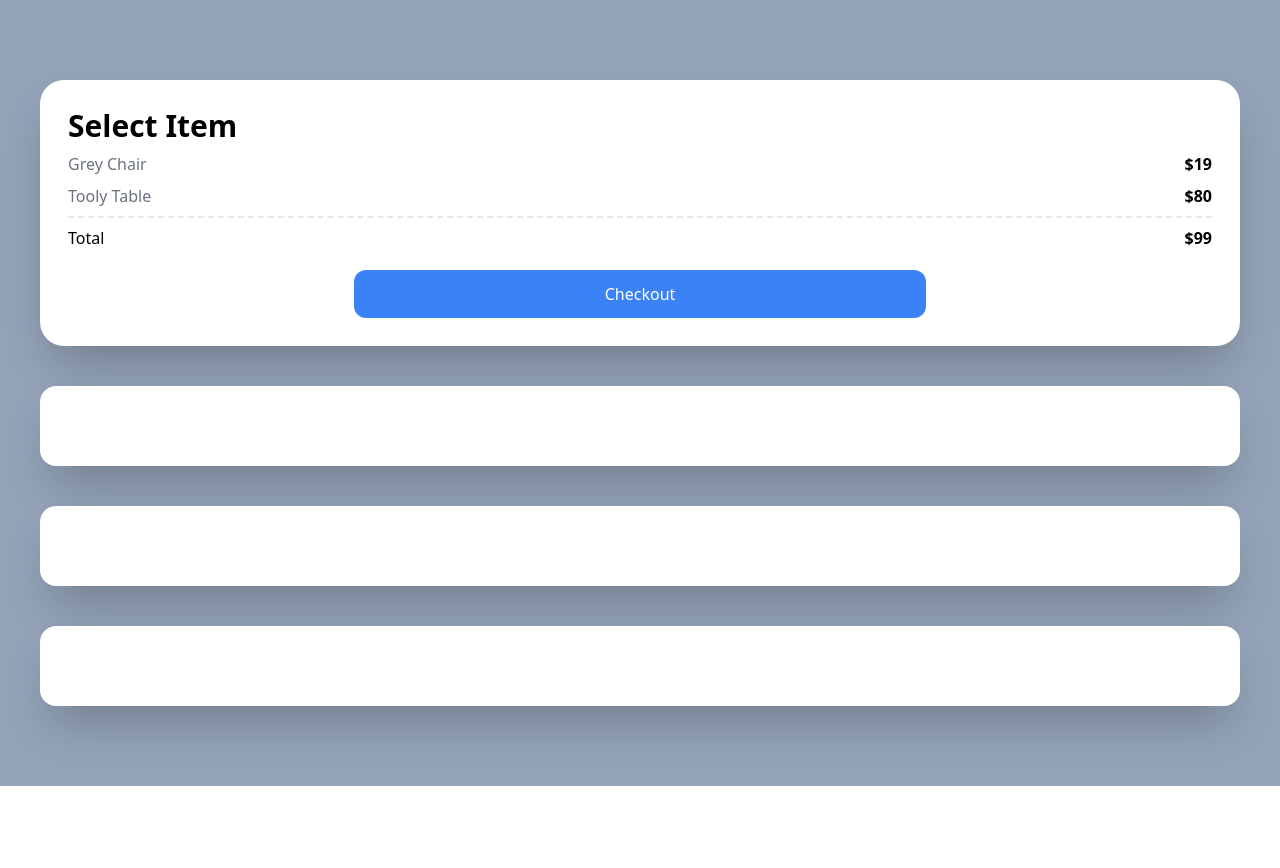
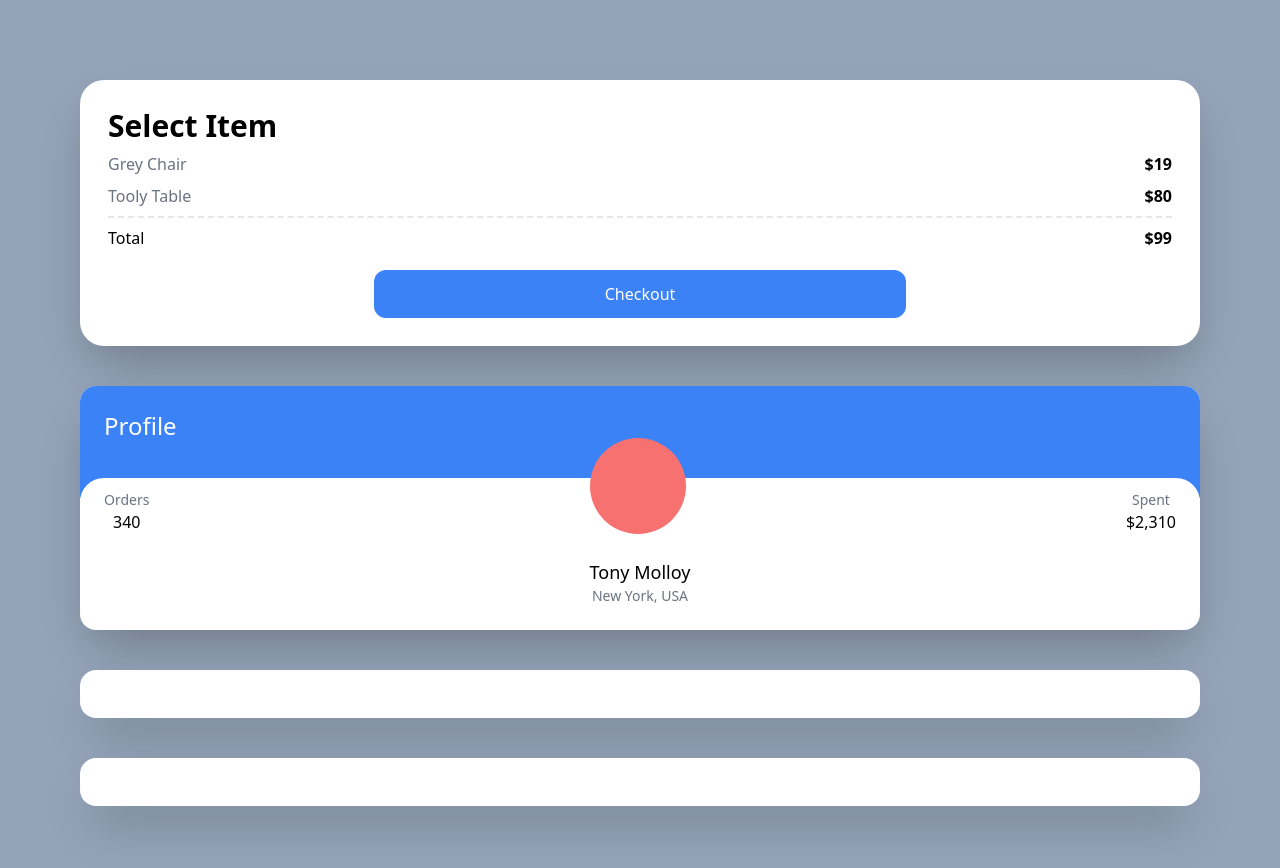
Before and after one commit to seorang42/carrot-clone, a Next.js app: page / in a window 1280 px wide. Shown: the top 868 px of the page. Before the commit the page ends 800 px from the top, so only its background shows below. Built offline with nearby package versions, Linux system fonts and the light colour scheme.

Commit message:
4.2 Test Drive part Two

```diff
--- a/pages/index.tsx
+++ b/pages/index.tsx
@@ -2,7 +2,7 @@
 
 const Home: NextPage = () => {
   return (
-    <div className="bg-slate-400 px-10 py-20 grid gap-10">
+    <div className="bg-slate-400 px-20 py-20 grid gap-10">
       <div className="bg-white p-7 rounded-3xl shadow-2xl">
         <span className="font-semibold text-3xl">Select Item</span>
         <div className="flex justify-between my-2">
@@ -21,9 +21,30 @@
           Checkout
         </div>
       </div>
-      <div className="bg-white p-10 rounded-2xl shadow-2xl"></div>
-      <div className="bg-white p-10 rounded-2xl shadow-2xl"></div>
-      <div className="bg-white p-10 rounded-2xl shadow-2xl"></div>
+      <div className="bg-white overflow-hidden rounded-2xl shadow-2xl">
+        <div className="bg-blue-500 p-6 pb-14">
+          <span className="text-white text-2xl">Profile</span>
+        </div>
+        <div className="rounded-3xl p-6 bg-white relative -top-5">
+          <div className="flex relative -top-16 justify-between items-end">
+            <div className="flex flex-col items-center">
+              <span className="text-sm text-gray-500">Orders</span>
+              <span className="font-medium">340</span>
+            </div>
+            <div className="w-24 h-24 bg-red-400 rounded-full"></div>
+            <div className="flex flex-col items-center">
+              <span className="text-sm text-gray-500">Spent</span>
+              <span className="font-medium">$2,310</span>
+            </div>
+          </div>
+          <div className="relative flex flex-col items-center -mt-10 -mb-5">
+            <span className="text-lg font-medium">Tony Molloy</span>
+            <span className="text-sm text-gray-500">New York, USA</span>
+          </div>
+        </div>
+      </div>
+      <div className="bg-white p-6 rounded-2xl shadow-2xl"></div>
+      <div className="bg-white p-6 rounded-2xl shadow-2xl"></div>
     </div>
   );
 };
```
